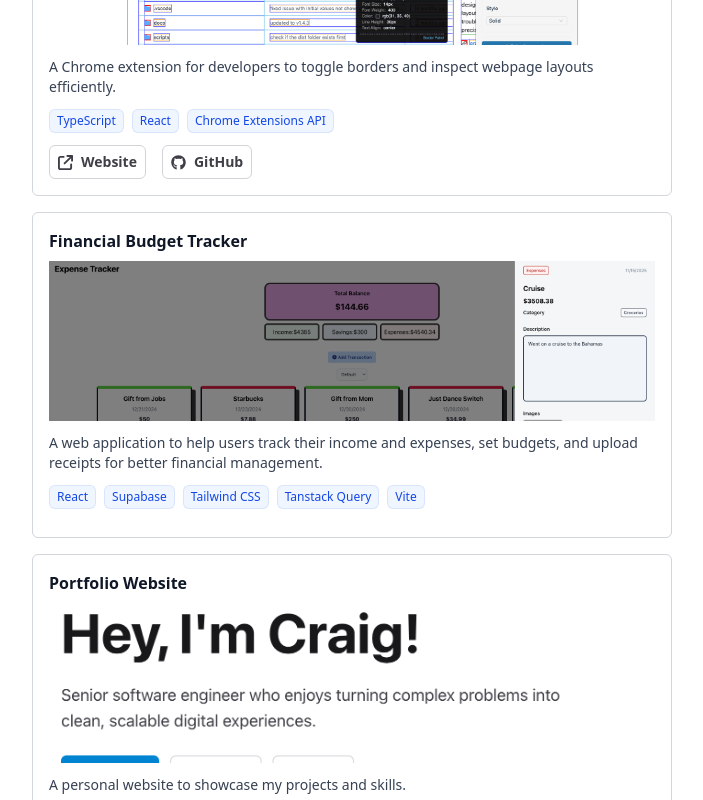
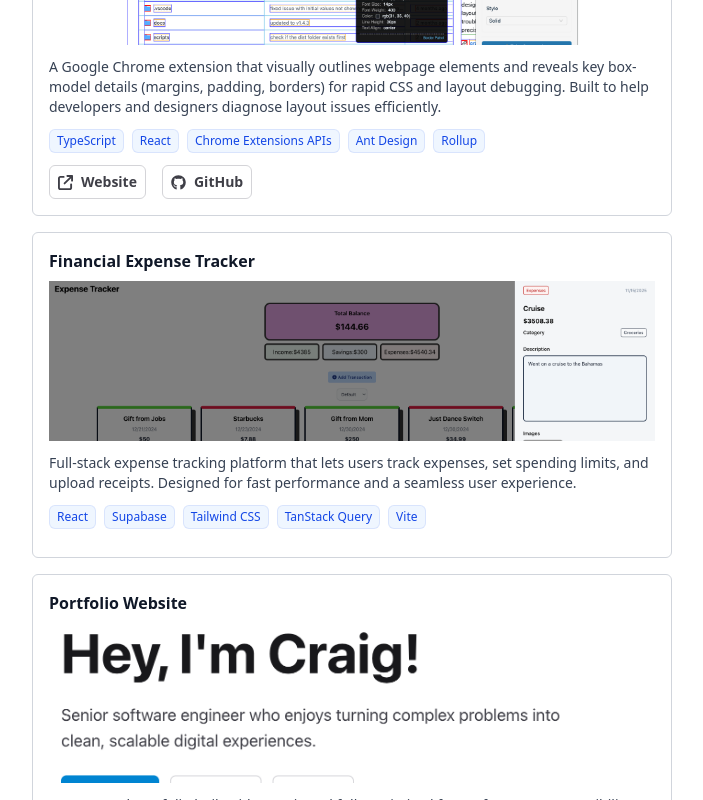
Before and after one commit to craigsavage/craig-portfolio, a Next.js app: page / in a window 1280 px wide. Shown: the part 1560-2360 px from the top of the page, without its empty margins (288-991 px from the left). Built offline with nearby package versions, Linux system fonts and the light colour scheme.

Commit message:
updated projects info

```diff
--- a/src/sections/Projects.tsx
+++ b/src/sections/Projects.tsx
@@ -5,25 +5,32 @@ const projects = [
   {
     title: 'Border Patrol',
     description:
-      'A Chrome extension for developers to toggle borders and inspect webpage layouts efficiently.',
-    tech: ['TypeScript', 'React', 'Chrome Extensions API'],
+      'A Google Chrome extension that visually outlines webpage elements and reveals key box-model details (margins, padding, borders) for rapid CSS and layout debugging. Built to help developers and designers diagnose layout issues efficiently.',
+    tech: [
+      'TypeScript',
+      'React',
+      'Chrome Extensions APIs',
+      'Ant Design',
+      'Rollup',
+    ],
     image: '/projects/border-patrol-demo.png',
     website:
       'https://chromewebstore.google.com/detail/fdkdknepjdabfaihhdljlbbcjiahmkkd?utm_source=item-share-cb',
     github: 'https://github.com/craigsavage/border-patrol',
   },
   {
-    title: 'Financial Budget Tracker',
+    title: 'Financial Expense Tracker',
     description:
-      'A web application to help users track their income and expenses, set budgets, and upload receipts for better financial management.',
-    tech: ['React', 'Supabase', 'Tailwind CSS', 'Tanstack Query', 'Vite'],
+      'Full-stack expense tracking platform that lets users track expenses, set spending limits, and upload receipts. Designed for fast performance and a seamless user experience.',
+    tech: ['React', 'Supabase', 'Tailwind CSS', 'TanStack Query', 'Vite'],
     image: '/projects/financial-tracker.png',
     website: '',
     github: '',
   },
   {
     title: 'Portfolio Website',
-    description: 'A personal website to showcase my projects and skills.',
+    description:
+      'My personal portfolio built with Next.js and fully optimized for performance, accessibility, and responsive design. Deployed on Vercel with automated CI/CD.',
     tech: ['Next.js', 'Tailwind CSS', 'TypeScript', 'Vercel'],
     image: '/projects/portfolio-light-mode.png',
     website: '',
```
